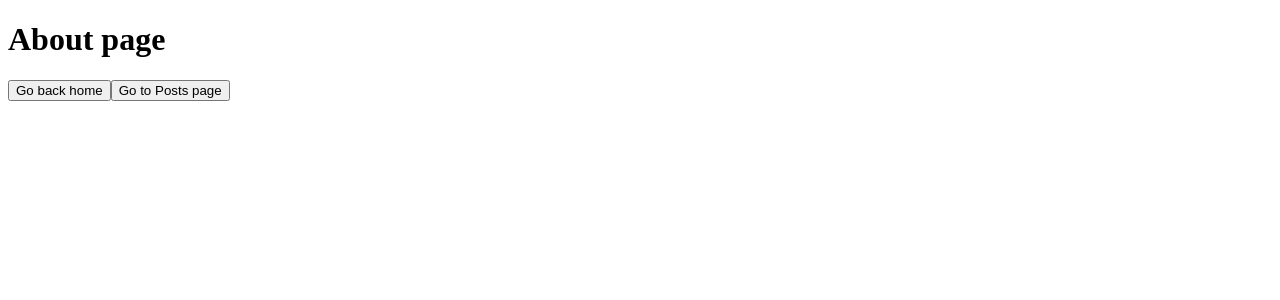
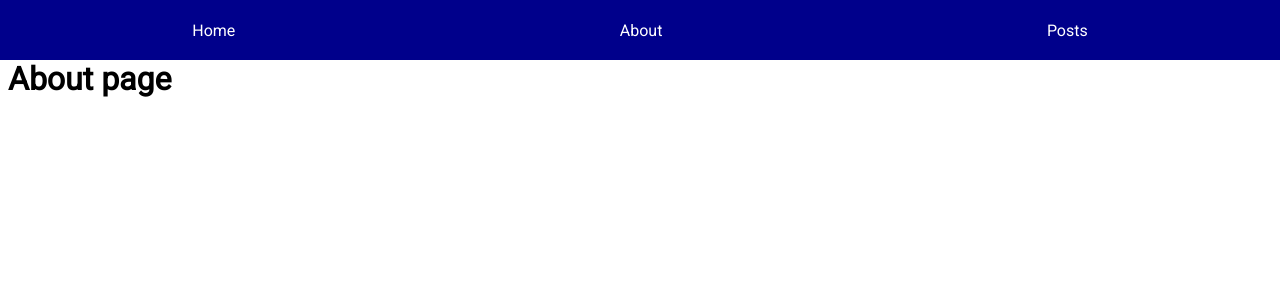
Before and after one commit to PhillJK/nextjs-test-website, a Next.js app: page /about in a window 1280 px wide. Shown: the top 300 px of the page. Built offline with nearby package versions, Linux system fonts and the light colour scheme.

Commit message:
Added navbar and layout. Currently working on _document.js and _app.js

```diff
--- /dev/null
+++ b/layouts/MainLayout.js
@@ -0,0 +1,55 @@
+import Link from "next/link";
+import Head from "next/head";
+
+export default function MainLayout({ children, title = "Next App" }) {
+  return (
+    <>
+      <Head>
+        <meta
+          name="keyword"
+          content="learning, study, course, next, nextjs, reactjs, react, react-dom, nodejs, node"
+        />
+        <meta
+          name="description"
+          content="This website was created sole-purposely to learn Next.js. Nothing mind-blowing here"
+        />
+        <meta charSet="utf-8" />
+        <title>{title} | Next.js Course</title>
+      </Head>
+      <nav>
+        <Link href="/">
+          <a>Home</a>
+        </Link>
+        <Link href="/about">
+          <a>About</a>
+        </Link>
+        <Link href="/posts">
+          <a>Posts</a>
+        </Link>
+      </nav>
+      <main>{children}</main>
+      <style jsx>{`
+        nav {
+          position: fixed;
+          height: 60px;
+          left: 0;
+          top: 0;
+          right: 0;
+          background-color: darkblue;
+          display: flex;
+          justify-content: space-around;
+          align-items: center;
+        }
+
+        nav a {
+          color: white;
+          text-decoration: none;
+        }
+
+        main {
+          margin-top: 60px;
+        }
+      `}</style>
+    </>
+  );
+}
--- /dev/null
+++ b/pages/_app.js
@@ -0,0 +1,14 @@
+function App({ Component, pageProps }) {
+  return (
+    <>
+      <Component {...pageProps} />
+      <style jsx global>{`
+        body {
+          font-family: "Roboto", sans-serif;
+        }
+      `}</style>
+    </>
+  );
+}
+
+export default App;
--- /dev/null
+++ b/pages/_document.js
@@ -0,0 +1,26 @@
+import Document, { Html, Head, Main, NextScript } from "next/document";
+
+class MyDocument extends Document {
+  static async getInitialProps(ctx) {
+    const initialProps = await Document.getInitialProps(ctx);
+    return { ...initialProps };
+  }
+  render() {
+    return (
+      <Html>
+        <Head>
+          <link
+            href="https://fonts.googleapis.com/css2?family=Roboto&display=swap"
+            rel="stylesheet"
+          />
+        </Head>
+        <body>
+          <Main />
+          <NextScript />
+        </body>
+      </Html>
+    );
+  }
+}
+
+export default MyDocument;
--- a/pages/about/index.js
+++ b/pages/about/index.js
@@ -1,17 +1,13 @@
 import React from "react";
-import Router from "next/router";
-import Head from "next/head";
+import MainLayout from "../../layouts/MainLayout";
 
 const About = () => {
   return (
-    <React.Fragment>
-      <Head>
-        <title>About</title>
-      </Head>
-      <h1>About page</h1>
-      <button onClick={() => Router.push("/")}>Go back home</button>
-      <button onClick={() => Router.push("/posts")}>Go to Posts page</button>
-    </React.Fragment>
+    <MainLayout title="about">
+      <React.Fragment>
+        <h1>About page</h1>
+      </React.Fragment>
+    </MainLayout>
   );
 };
 
--- a/pages/posts/[id].js
+++ b/pages/posts/[id].js
@@ -1,11 +1,12 @@
 import { useRouter } from "next/router";
+import MainLayout from "../../layouts/MainLayout";
 
 const Post = () => {
   const router = useRouter();
   return (
-    <>
+    <MainLayout title="Post">
       <h1>Post {router.query.id}</h1>
-    </>
+    </MainLayout>
   );
 };
 
```
Also changed, not shown: pages/index.js (+3 -15 lines), pages/posts/index.js (+3 -9 lines).
